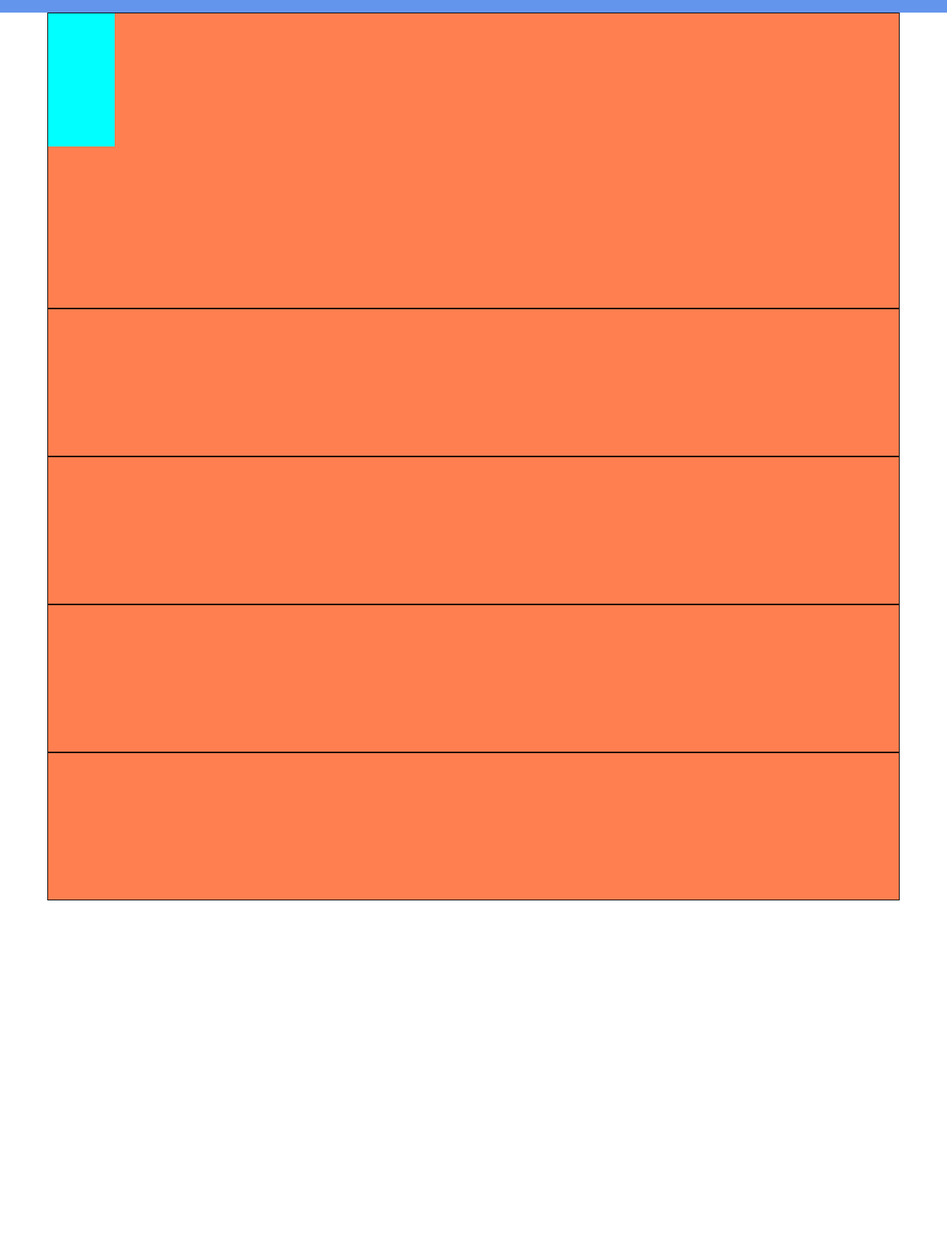
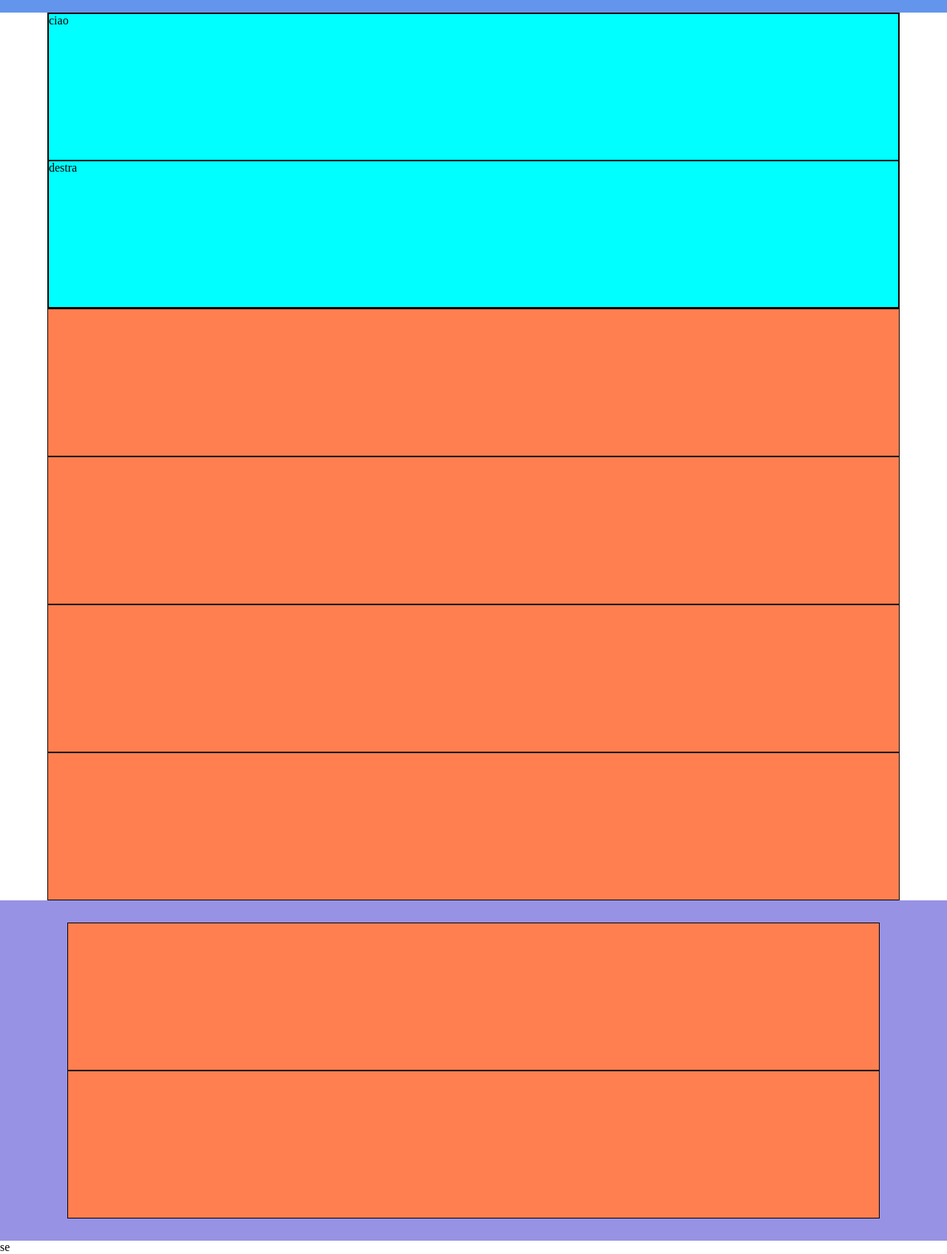
Before and after one commit to manueledigregorio/htmlcss-responsive-layout, a plain HTML site: page index.html in a window 1280 px wide. Shown: the part 50-1745 px from the top of the page at 74% size. Before the commit the page ends 1267 px from the top, so only its background shows below. Drawn offline with Linux system fonts and the light colour scheme.

Commit message:
[add] second section

```diff
--- a/index.html
+++ b/index.html
@@ -22,8 +22,8 @@
 
           <div class="col flex">
             <div class="debug1-big">
-                <div class="half"></div>
-                <div class="half"></div>
+                <div class="half">ciao</div>
+                <div class="half"> destra</div>
             </div>
           </div>
 
@@ -46,10 +46,28 @@
             <div class="debug2">
             </div>
           </div>
-
-
         </div>
       </div>
     </section>
+
+    <section>
+        <div class="planning">
+            <div class="container">
+                <div class="row flex">
+                    <div class="col flex">
+                        <div class="debug2"></div>
+                    </div>
+                </div>
+
+                <div class="row flex">
+                    <div class="col">
+                        <div class="debug2"></div>
+                    </div>
+                </div>
+            </div>
+        </div>
+    </section>
+
+    se
   </body>
 </html>
--- a/style.css
+++ b/style.css
@@ -49,7 +49,12 @@ header{
 }
 
 .half{
-    width: 90px;
-    height: 90px;
+    height: 50%;
     background-color: aqua;
+    border: 1px solid black;
 }
+
+.planning{
+    background-color: #9792E4;
+    padding: 30px;
+}
```
